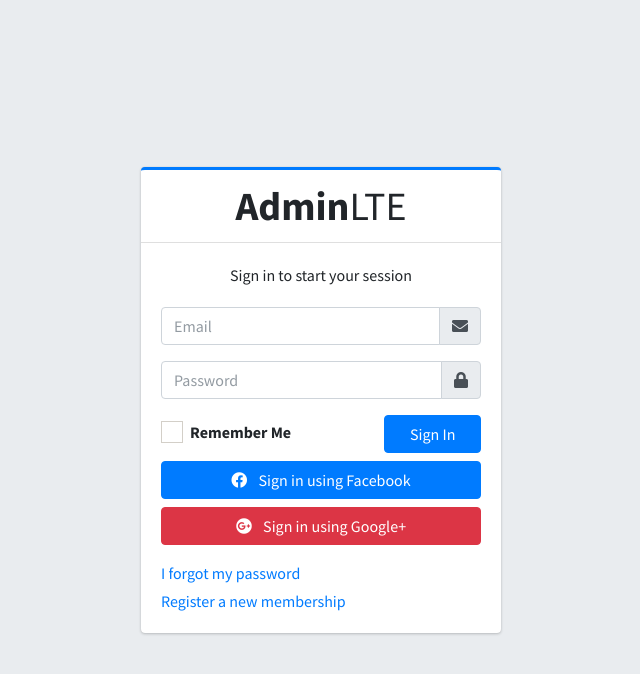
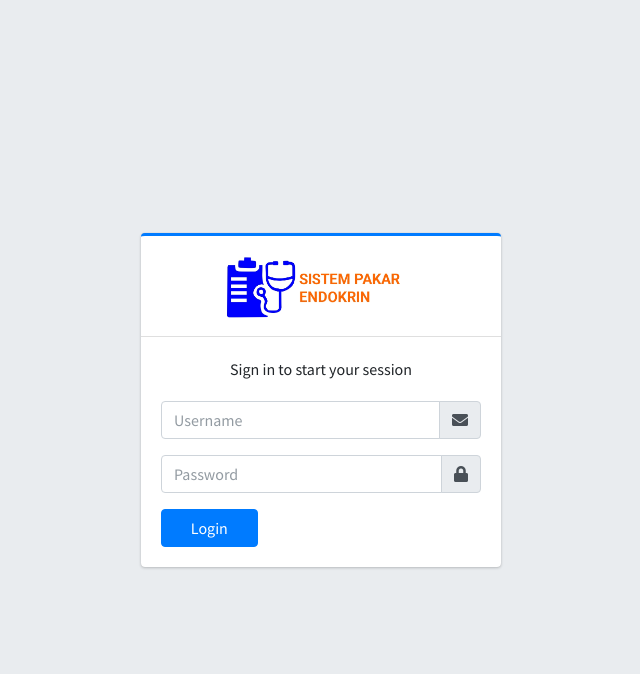
Before and after one commit to depanripurba/sistempakarendokrin, a CodeIgniter app: page /database/index.php/auth/index in a window 1280 px wide. Shown: the top 674 px of the page, without its empty margins (319-959 px from the left). Run offline with CodeIgniter, Linux system fonts and the light colour scheme; some libraries are stand-ins or nearby versions.

Commit message:
login berfungsi

```diff
--- a/application/controllers/Auth.php
+++ b/application/controllers/Auth.php
@@ -1,100 +1,96 @@
 <?php
-defined('BASEPATH') OR exit('No direct script access allowed');
+defined('BASEPATH') or exit('No direct script access allowed');
 
-class Auth extends CI_Controller {
+class Auth extends CI_Controller
+{
 
-	public function __construct(){
+	public function __construct()
+	{
 		parent::__construct();
 		$this->load->library('form_validation');
 	}
 
-	public function index(){
+	public function index()
+	{
 
 		// Rules Validation
-		$this->form_validation->set_rules('username','Username','required|trim');
-		$this->form_validation->set_rules('password','Password','required|trim');
+		$this->form_validation->set_rules('username', 'Username', 'required|trim');
+		$this->form_validation->set_rules('password', 'Password', 'required|trim');
 
-		if($this->form_validation->run() == false){
+		if ($this->form_validation->run() == false) {
 			$this->load->view('admin/login');
-		}else{
+		} else {
 			$this->_login();
 		}
 	}
 
-	private function _login(){
+	private function _login()
+	{
 		$username = $this->input->post('username');
 		$password = $this->input->post('password');
 
 		// Query User
-		$login = $this->db->get_where('tbl_login', ['username'=>$username])->row_array();
+		$login = $this->db->get_where('tbl_login', ['username' => $username])->row_array();
 
 		// Check Data Login (Terdaftar / Tidak di dalam database)
-		if($login){
+		if ($login) {
 			// Jika Terdaftar (Ada)
 			// Check Password
-			if(password_verify($password, $login['password']))
-			{
+			if (password_verify($password, $login['password'])) {
 				// Jika Password Benar
 				$data = [
-					'username'=>$login['username'],
-					'role'=>$login['role']
+					'username' => $login['username'],
+					'role' => $login['role']
 				];
 				$this->session->set_userdata($data);
-				redirect('admin');
-			}else{
+				redirect('');
+			} else {
 				// Jika Password Salah
-				$this->session->set_flashdata('message','
-					<div class="alert alert-danger alert-dismissible text-white" role="alert">
-						<span class="text-sm"><a href="javascript:;" class="alert-link text-white">Peringatan!</a> Password Salah</span>
-						<button type="button" class="btn-close text-lg py-3 opacity-10" data-bs-dismiss="alert" aria-label="Close">
-							<span aria-hidden="true">×</span>
-						</button>
-					</div>
+				$this->session->set_flashdata('message', '
+				<div class="alert alert-danger" role="alert">
+				Password Salah
+			  </div>
 				');
-			redirect('auth');
+				redirect('auth');
 			}
-		}else{
+		} else {
 			// Jika Tidak Terdaftar (Tidak Ada)
-			$this->session->set_flashdata('message','
-				<div class="alert alert-danger alert-dismissible text-white" role="alert">
-					<span class="text-sm"><a href="javascript:;" class="alert-link text-white">Peringatan!</a> Username Tidak terdaftar</span>
-					<button type="button" class="btn-close text-lg py-3 opacity-10" data-bs-dismiss="alert" aria-label="Close">
-						<span aria-hidden="true">×</span>
-					</button>
-				</div>
+			$this->session->set_flashdata('message', '
+			<div class="alert alert-danger" role="alert">
+			Username Tidak Terdaftar
+		  </div>
 			');
 			redirect('auth');
 		}
-
-		var_dump($login);
-		die;
 	}
 
-	public function regist(){
+	public function regist()
+	{
 
 		// Rules Validation
-		$this->form_validation->set_rules('username','Username','required|trim');
-		$this->form_validation->set_rules('password','Password','required|trim');
+		$this->form_validation->set_rules('username', 'Username', 'required|trim');
+		$this->form_validation->set_rules('password', 'Password', 'required|trim');
 
-		if($this->form_validation->run() == false){
+		if ($this->form_validation->run() == false) {
 			$this->load->view('admin/login');
-		}else{
+		} else {
 
 			$data = [
-				'username'=>$this->input->post('username'),
-				'password'=>password_hash($this->input->post('password'),PASSWORD_DEFAULT),
-				'role'=>'Admin'
+				'username' => $this->input->post('username'),
+				'password' => password_hash($this->input->post('password'), PASSWORD_DEFAULT),
+				'role' => 'Admin'
 			];
 			redirect('admin');
 		}
 	}
 
-	public function logout(){
+	public function logout()
+	{
 		$this->session->unset_userdata('username');
 		$this->session->unset_userdata('role');
 
 		// Flash
-		$this->session->set_flashdata('message','
+		$this->session->set_flashdata('message', '
 			<div class="alert alert-success alert-dismissible text-white" role="alert">
 				<span class="text-sm">Anda Telah <a href="javascript:;" class="alert-link text-white">Logout!</a></span>
 				<button type="button" class="btn-close text-lg py-3 opacity-10" data-bs-dismiss="alert" aria-label="Close">
--- a/application/views/admin/datagejala.php
+++ b/application/views/admin/datagejala.php
@@ -21,6 +21,7 @@
     <div class="card">
               <div class="card-header">
                 <h3 class="card-title">Data Gejala</h3>
+                <a class="btn btn-success mx-3" href="<?= base_url('tambahdatagejala') ?>">Tambah Data Gejala Baru</a>
               </div>
               <!-- /.card-header -->
               <div class="card-body">
--- a/application/views/admin/login.php
+++ b/application/views/admin/login.php
@@ -3,7 +3,7 @@
 <head>
   <meta charset="utf-8">
   <meta name="viewport" content="width=device-width, initial-scale=1">
-  <title>AdminLTE 3 | Log in (v2)</title>
+  <title>Loding Administrator</title>
 
   <!-- Google Font: Source Sans Pro -->
   <link rel="stylesheet" href="https://fonts.googleapis.com/css?family=Source+Sans+Pro:300,400,400i,700&display=fallback">
@@ -19,14 +19,15 @@
   <!-- /.login-logo -->
   <div class="card card-outline card-primary">
     <div class="card-header text-center">
-      <a href="../../index2.html" class="h1"><b>Admin</b>LTE</a>
+      <a href="<?=base_url()?>"><img src="<?=base_url('assets/dist/img/logo.jpg')?>" width="200" alt=""></a>
     </div>
     <div class="card-body">
       <p class="login-box-msg">Sign in to start your session</p>
 
-      <form action="../../index3.html" method="post">
+      <form action="<?=base_url("auth")?>" method="post">
+      <?=$this->session->flashdata('message');?>
         <div class="input-group mb-3">
-          <input type="email" class="form-control" placeholder="Email">
+          <input name="username" type="text" class="form-control" placeholder="Username">
           <div class="input-group-append">
             <div class="input-group-text">
               <span class="fas fa-envelope"></span>
@@ -34,7 +35,7 @@
           </div>
         </div>
         <div class="input-group mb-3">
-          <input type="password" class="form-control" placeholder="Password">
+          <input name="password" type="password" class="form-control" placeholder="Password">
           <div class="input-group-append">
             <div class="input-group-text">
               <span class="fas fa-lock"></span>
@@ -42,38 +43,12 @@
           </div>
         </div>
         <div class="row">
-          <div class="col-8">
-            <div class="icheck-primary">
-              <input type="checkbox" id="remember">
-              <label for="remember">
-                Remember Me
-              </label>
-            </div>
-          </div>
-          <!-- /.col -->
           <div class="col-4">
-            <button type="submit" class="btn btn-primary btn-block">Sign In</button>
+            <button type="submit" class="btn btn-primary btn-block">Login</button>
           </div>
           <!-- /.col -->
         </div>
       </form>
-
-      <div class="social-auth-links text-center mt-2 mb-3">
-        <a href="#" class="btn btn-block btn-primary">
-          <i class="fab fa-facebook mr-2"></i> Sign in using Facebook
-        </a>
-        <a href="#" class="btn btn-block btn-danger">
-          <i class="fab fa-google-plus mr-2"></i> Sign in using Google+
-        </a>
-      </div>
-      <!-- /.social-auth-links -->
-
-      <p class="mb-1">
-        <a href="forgot-password.html">I forgot my password</a>
-      </p>
-      <p class="mb-0">
-        <a href="register.html" class="text-center">Register a new membership</a>
-      </p>
     </div>
     <!-- /.card-body -->
   </div>
--- a/application/views/template/footer.php
+++ b/application/views/template/footer.php
@@ -45,7 +45,6 @@
 <!-- AdminLTE App -->
 <script src="<?= base_url('assets/') ?>dist/js/adminlte.min.js"></script>
 <!-- AdminLTE for demo purposes -->
-<script src="<?= base_url('assets/') ?>dist/js/demo.js"></script>
 
 <script>
   $(function() {
--- a/application/views/template/sidebar.php
+++ b/application/views/template/sidebar.php
@@ -1,3 +1,7 @@
+<div class="preloader flex-column justify-content-center align-items-center">
+    <img class="animation__shake" src="<?=base_url('assets/')?>dist/img/logo.jpg" alt="AdminLTELogo" height="60" >
+  </div>
+
 <nav class="main-header navbar navbar-expand navbar-white navbar-light">
   <!-- Left navbar links -->
   <ul class="navbar-nav">
```
